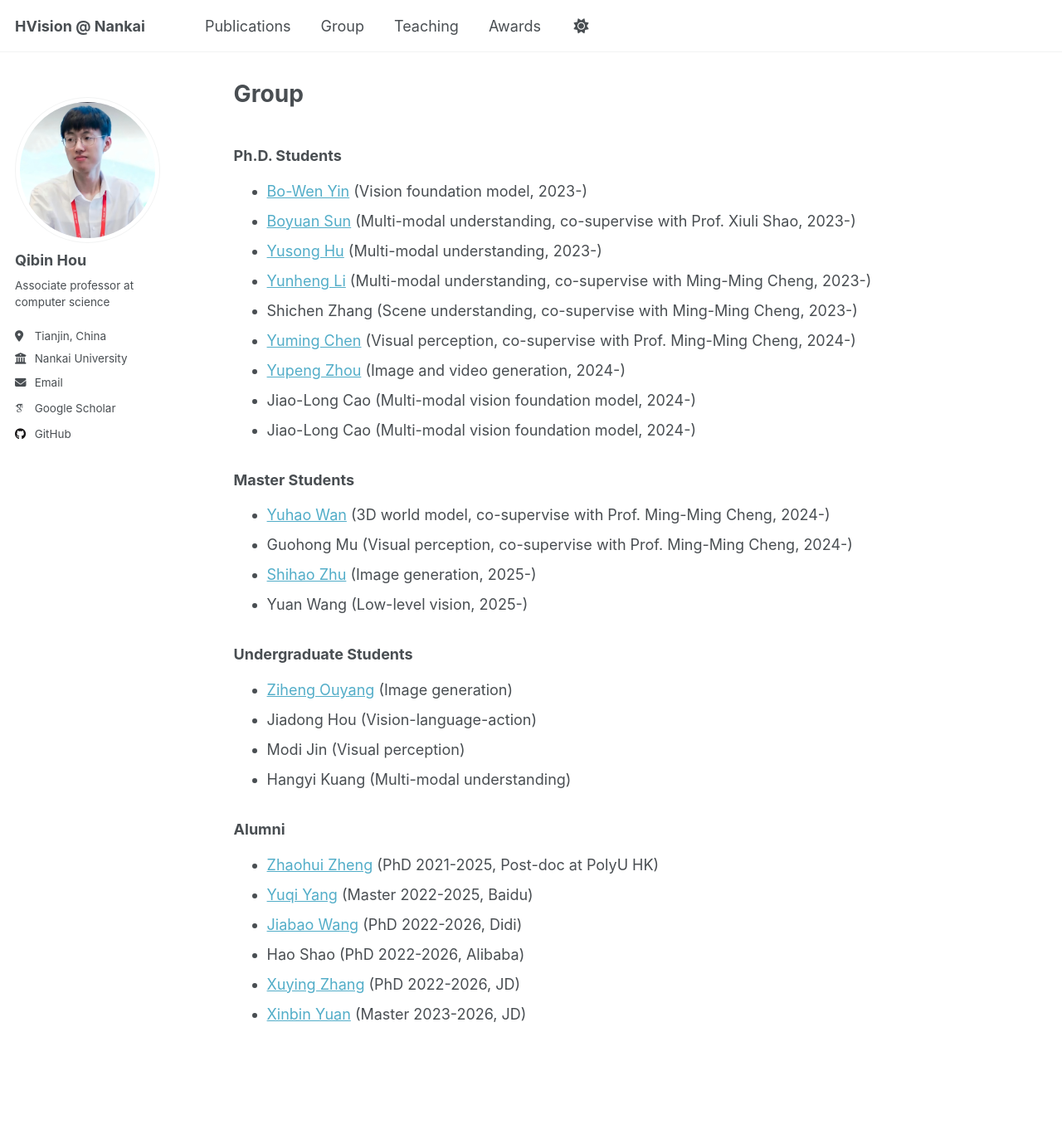
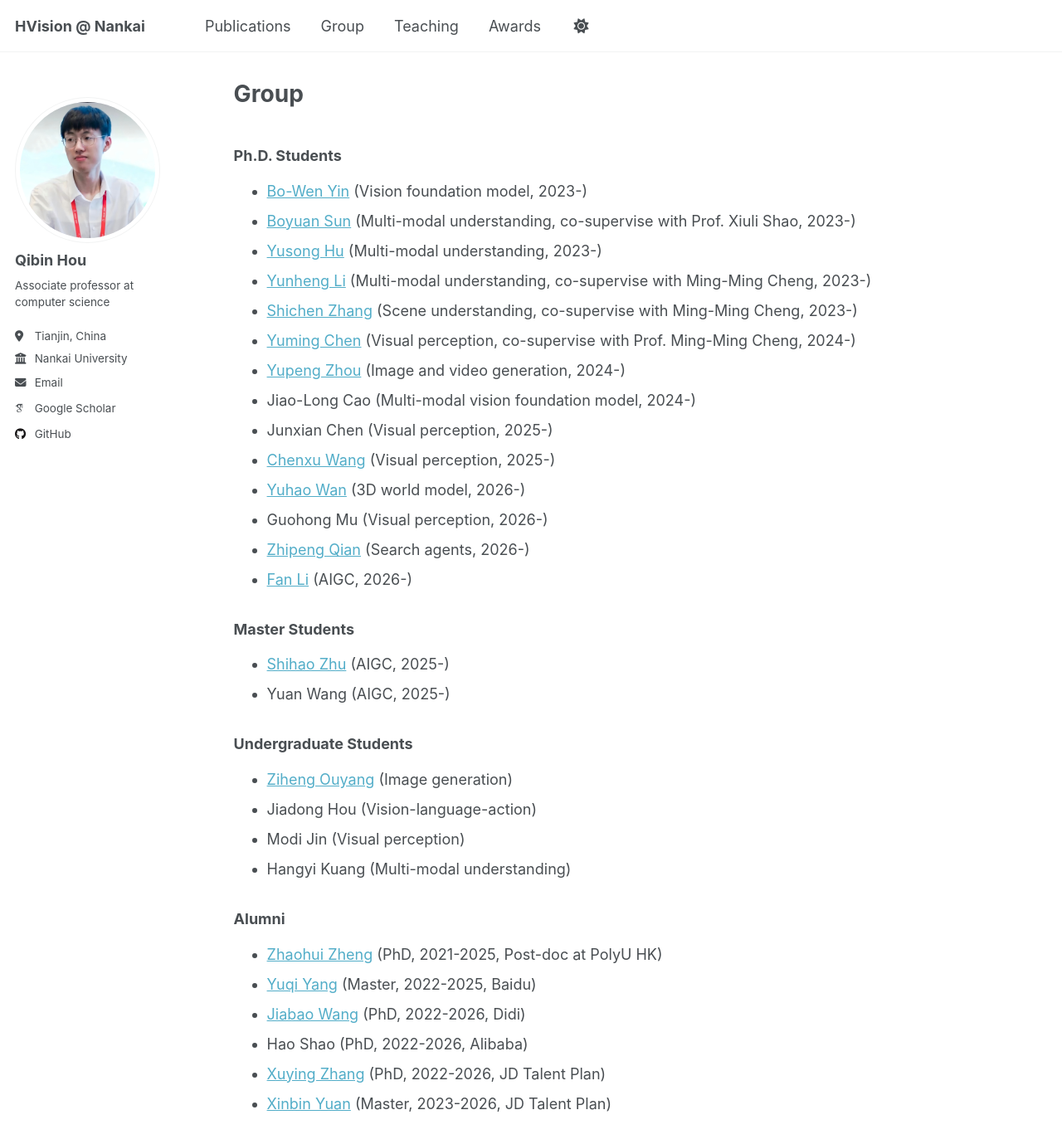
Before and after one commit to houqb/houqb.github.io, a Jekyll site: the page built from _pages/group.md, in a window 1280 px wide and 1400 px high. Shown: the top 1379 px of the window at 83% size. Built offline with Jekyll 4.4.1, drawn with Linux system fonts in a browser that asks for light colours; some web fonts are replaced.

Commit message:
Update group.md

```diff
--- a/_pages/group.md
+++ b/_pages/group.md
@@ -10,18 +10,21 @@ author_profile: true
 + [Boyuan Sun](https://scholar.google.com/citations?user=GvTWUAEAAAAJ&hl=en) (Multi-modal understanding, co-supervise with Prof. Xiuli Shao, 2023-)
 + [Yusong Hu](https://scholar.google.com/citations?user=A8Go6k4AAAAJ&hl=en&oi=ao) (Multi-modal understanding, 2023-)
 + [Yunheng Li](https://scholar.google.com/citations?user=pqloKgIAAAAJ&hl=en&oi=ao) (Multi-modal understanding, co-supervise with Ming-Ming Cheng, 2023-)
-+ Shichen Zhang (Scene understanding, co-supervise with Ming-Ming Cheng, 2023-)
++ [Shichen Zhang](https://scholar.google.com/citations?hl=en&user=3ejE-0IAAAAJ) (Scene understanding, co-supervise with Ming-Ming Cheng, 2023-)
 + [Yuming Chen](https://scholar.google.com/citations?hl=en&user=EweNbRAAAAAJ) (Visual perception, co-supervise with Prof. Ming-Ming Cheng, 2024-)
 + [Yupeng Zhou](https://scholar.google.com/citations?user=zQTdfUIAAAAJ&hl=en&oi=ao) (Image and video generation, 2024-)
 + Jiao-Long Cao (Multi-modal vision foundation model, 2024-)
-+ Jiao-Long Cao (Multi-modal vision foundation model, 2024-)
++ Junxian Chen (Visual perception, 2025-)
++ [Chenxu Wang](https://scholar.google.com/citations?hl=en&user=556MAEoAAAAJ) (Visual perception, 2025-)
++ [Yuhao Wan](https://scholar.google.com/citations?hl=en&user=kKyVqq0AAAAJ) (3D world model, 2026-)
++ Guohong Mu (Visual perception, 2026-)
++ [Zhipeng Qian](https://scholar.google.com/citations?hl=en&user=YiNN3dsAAAAJ) (Search agents, 2026-)
++ [Fan Li](https://scholar.google.com/citations?hl=en&user=DRnHw6sAAAAJ) (AIGC, 2026-)
 
 ### Master Students
 
-+ [Yuhao Wan](https://scholar.google.com/citations?hl=en&user=kKyVqq0AAAAJ) (3D world model, co-supervise with Prof. Ming-Ming Cheng, 2024-)
-+ Guohong Mu (Visual perception, co-supervise with Prof. Ming-Ming Cheng, 2024-)
-+ [Shihao Zhu](https://scholar.google.com/citations?user=yqhLIAMAAAAJ&hl=en&oi=sra) (Image generation, 2025-)
-+ Yuan Wang (Low-level vision, 2025-)
++ [Shihao Zhu](https://scholar.google.com/citations?user=yqhLIAMAAAAJ&hl=en&oi=sra) (AIGC, 2025-)
++ Yuan Wang (AIGC, 2025-)
 
 ### Undergraduate Students
 
@@ -34,9 +37,9 @@ author_profile: true
 
 ### Alumni
 
-+ [Zhaohui Zheng](https://scholar.google.com/citations?user=0X71NDYAAAAJ&hl=en) (PhD 2021-2025, Post-doc at PolyU HK)
-+ [Yuqi Yang](https://scholar.google.com/citations?user=a4a9nswAAAAJ&hl=en&oi=ao) (Master 2022-2025, Baidu)
-+ [Jiabao Wang](https://scholar.google.com/citations?user=S9ErhhEAAAAJ&hl=en&oi=ao) (PhD 2022-2026, Didi)
-+ Hao Shao (PhD 2022-2026, Alibaba)
-+ [Xuying Zhang](https://zhangxuying1004.github.io/) (PhD 2022-2026, JD)
-+ [Xinbin Yuan](https://scholar.google.com/citations?user=Be26Qu8AAAAJ&hl=en) (Master 2023-2026, JD)
++ [Zhaohui Zheng](https://scholar.google.com/citations?user=0X71NDYAAAAJ&hl=en) (PhD, 2021-2025, Post-doc at PolyU HK)
++ [Yuqi Yang](https://scholar.google.com/citations?user=a4a9nswAAAAJ&hl=en&oi=ao) (Master, 2022-2025, Baidu)
++ [Jiabao Wang](https://scholar.google.com/citations?user=S9ErhhEAAAAJ&hl=en&oi=ao) (PhD, 2022-2026, Didi)
++ Hao Shao (PhD, 2022-2026, Alibaba)
++ [Xuying Zhang](https://zhangxuying1004.github.io/) (PhD, 2022-2026, JD Talent Plan)
++ [Xinbin Yuan](https://scholar.google.com/citations?user=Be26Qu8AAAAJ&hl=en) (Master, 2023-2026, JD Talent Plan)
```
